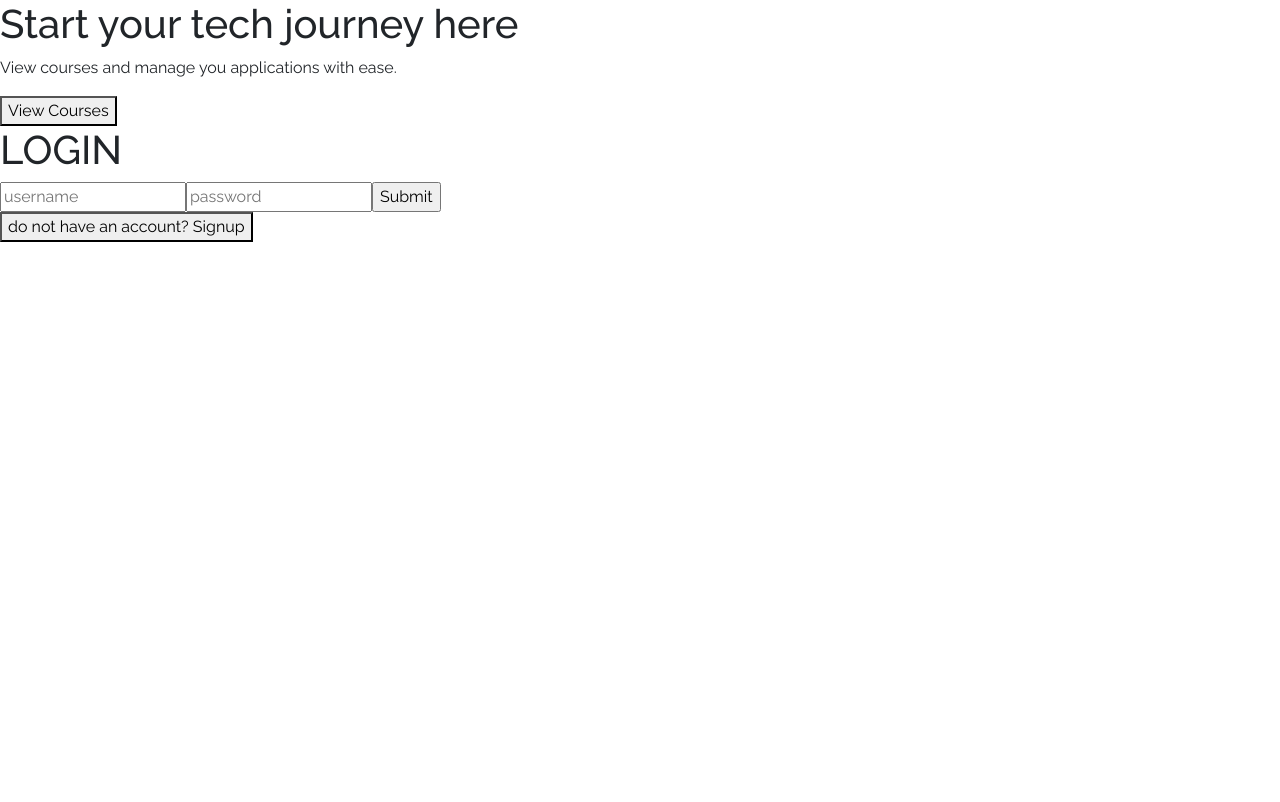
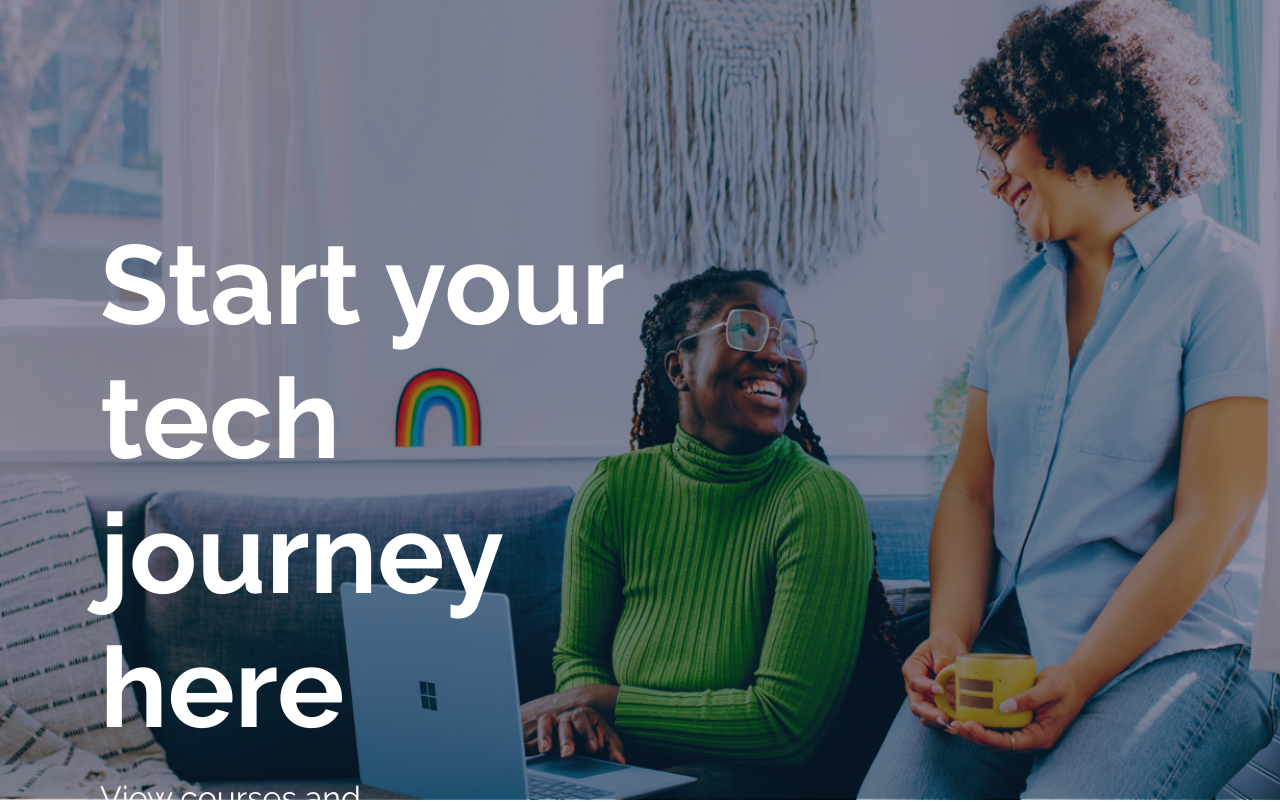
Before and after one commit to irriz-jayy/Moringa-student-application-portal, a React (Create React App) app in the folder client/: page /login in a window 1280 px wide. Shown: the top 802 px of the page. Built offline with nearby package versions, Linux system fonts and the light colour scheme.

Commit message:
styled the LandingPage component

```diff
--- /dev/null
+++ b/client/src/containers/LandingPage.css
@@ -0,0 +1,46 @@
+.landing-page {
+    height: 100vh;
+    background-image: url("../frontend_images/LandingPage_Background_Image.png");
+    background-repeat: no-repeat;
+    background-size: cover;
+    padding-inline: 100px;
+}
+
+.landing-text {
+    position: relative;
+    top: 25vh;
+}
+
+h1, p {
+    color: white;
+    margin: 0px;
+}
+
+h1 {
+    font-size: 7rem;
+    width: 50vw;
+    margin: 0px;
+    padding-block: 18px;
+    font-weight: 700;
+}
+
+p {
+    font-size: 2rem;
+    width: 25vw;
+}
+
+.button {
+    margin-block: 54px;
+    padding-block: 20px;
+    padding-inline: 100px;
+    background-color: #f5510f;
+    color: white;
+    font-size: xx-large;
+    border-radius: 50px;
+    font-weight: 700;
+}
+
+.button:hover{
+    background-color: rgb(255, 51, 0);
+    color: white;
+}
--- a/client/src/containers/LandingPage.js
+++ b/client/src/containers/LandingPage.js
@@ -1,11 +1,14 @@
+import './LandingPage.css';
 
 function LandingPage() {
     return(
-        <div>
-            <h1>Start your tech journey here</h1>
-            <p>View courses and manage you applications with ease.</p>
+        <div className="landing-page">
+            <div className='landing-text container-flex'>
+                <h1>Start your tech journey here</h1>
+                <p>View courses and manage your applications with ease.</p>
 
-            <button>View Courses</button>
+                <button className='button btn btn-lg'>View Courses</button>
+            </div>
         </div>
     )
 }
```
